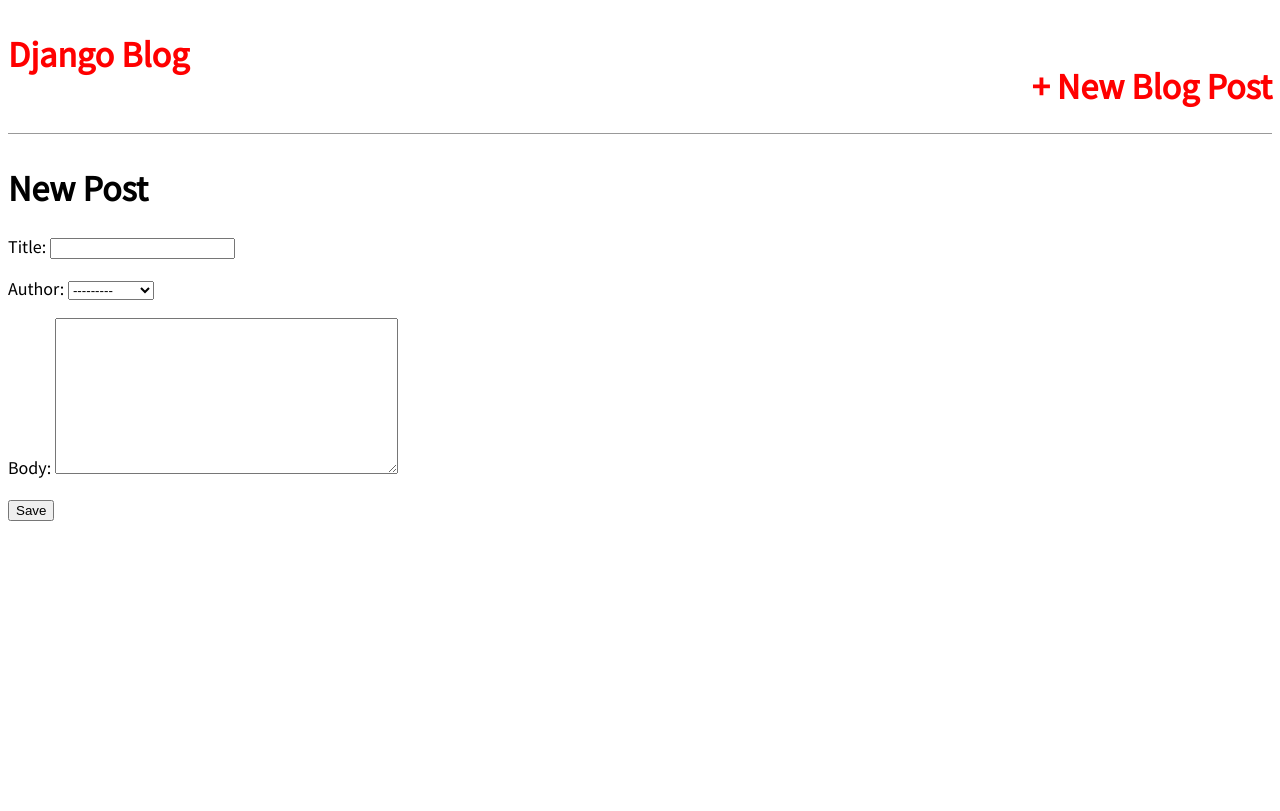
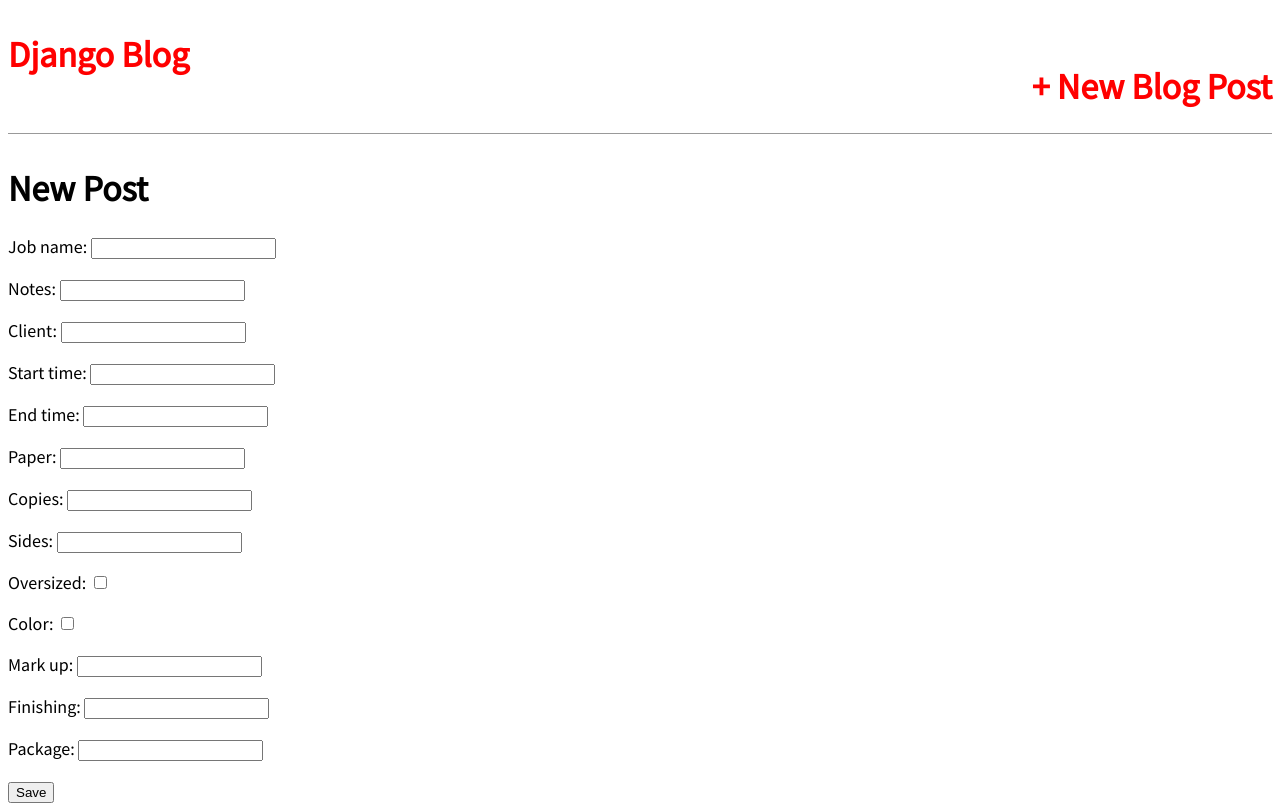
Before and after one commit to LukeMurchison/django_job_manager, a Django app: page /post/new/ in a window 1280 px wide. Before the commit the page ends 521 px from the top, so only its background shows below. Run offline with Django 4.2, Linux system fonts and the light colour scheme; data comes from the database, SQL or seed files in the repository.

Commit message:
Made new models

```diff
--- a/blog/admin.py
+++ b/blog/admin.py
@@ -1,6 +1,7 @@
 from django.contrib import admin
-from .models import Post
+from .models import Job, Paper
 
 # Register your models here.
 
-admin.site.register(Post)
+admin.site.register(Job)
+admin.site.register(Paper)
--- a/blog/models.py
+++ b/blog/models.py
@@ -3,16 +3,27 @@
 
 # Create your models here.
 
-class Post(models.Model):
-    title = models.CharField(max_length=200)
-    author = models.ForeignKey(
-        'auth.User',
-        on_delete=models.CASCADE,
-    )
-    body = models.TextField()
+class Job(models.Model):
+    job_name = models.CharField(max_length=200)
+    notes = models.CharField(max_length=200)
+    client = models.CharField(max_length=200)
+    start_time = models.DateField()
+    end_time = models.DateField()
+    paper = models.IntegerField()
+    copies = models.IntegerField()
+    sides = models.IntegerField()
+    oversized = models.BooleanField()
+    color = models.BooleanField()
+    mark_up = models.IntegerField()
+    finishing = models.IntegerField()
+    package = models.IntegerField()
 
-    def __str__(self):
-        return self.title
+    # def __str__(self):
+    #     return self.title
 
-    def get_absolute_url(self):
-        return reverse('post_detail', args=[str(self.id)])
+    # def get_absolute_url(self):
+    #     return reverse('post_detail', args=[str(self.id)])
+
+class Paper(models.Model):
+    paper_name = models.TextField()
+    cost = models.IntegerField()
--- a/blog/templates/home.html
+++ b/blog/templates/home.html
@@ -1,10 +1,10 @@
 {% extends 'base.html' %}
 
 {% block content %}
-    {% for post in object_list %}
+    {% for job in model %}
         <div class='post-entry'>
-            <h2><a href="{%url 'post_detail' post.pk%}">{{post.title}}</a></h2>
-            <p>{{post.body}}</p>
+            <h2><a href="{%url 'post_detail' post.pk%}">{{job.job_name}}</a></h2>
+            <p>{{job.client}}</p>
         </div>
     {% endfor %}
 {% endblock content %}
--- a/blog/templates/post_delete.html
+++ b/blog/templates/post_delete.html
@@ -3,7 +3,7 @@
 {% block content %}
     <h1>Delete Post</h1>
     <form action="" method="post">{% csrf_token %}
-        <p>Are you sure you want to delete "{{post.title}}"</p>
+        <p>Are you sure you want to delete "{{job.title}}"</p>
         <input type="submit" value="Confirm">
     </form>
 {% endblock content %}
--- a/blog/templates/post_detail.html
+++ b/blog/templates/post_detail.html
@@ -6,6 +6,6 @@
         <p>{{object.body}}</p>
     </div>
 
-    <a href="{%url 'post_edit' post.pk%}">+ Edit Blog Post</a>
-    <a href="{%url 'post_delete' post.pk%}">+ Delete Blog Post</a>
+    <a href="{%url 'post_edit' object.pk%}">+ Edit Blog Post</a>
+    <a href="{%url 'post_delete' object.pk%}">+ Delete Blog Post</a>
 {% endblock content %}
--- a/blog/urls.py
+++ b/blog/urls.py
@@ -1,10 +1,10 @@
 from django.urls import path
-from .views import BlogListView, BlogDetailView, BlogCreateView, BlogUpdateView, BlogDeleteView
+from .views import JobListView, JobDetailView, JobCreateView, JobUpdateView, JobDeleteView
 
 urlpatterns = [
-    path('post/<int:pk>/delete/', BlogDeleteView.as_view(), name="post_delete"),
-    path('post/<int:pk>/edit/', BlogUpdateView.as_view(), name="post_edit"),
-    path('post/new/', BlogCreateView.as_view(), name="post_new"),
-    path('post/<int:pk>', BlogDetailView.as_view(), name="post_detail"),
-    path('', BlogListView.as_view(), name='home')
+    path('post/<int:pk>/delete/', JobDeleteView.as_view(), name="post_delete"),
+    path('post/<int:pk>/edit/', JobUpdateView.as_view(), name="post_edit"),
+    path('post/new/', JobCreateView.as_view(), name="post_new"),
+    path('post/<int:pk>', JobDetailView.as_view(), name="post_detail"),
+    path('', JobListView.as_view(), name='home')
 ]
--- a/blog/views.py
+++ b/blog/views.py
@@ -1,28 +1,28 @@
 from django.views.generic import ListView, DetailView, CreateView, UpdateView, DeleteView
-from .models import Post
+from .models import Job
 from django.urls import reverse_lazy
 
 # Create your views here.
 
-class BlogListView(ListView):
-    model = Post
+class JobListView(ListView):
+    model = Job
     template_name = 'home.html'
 
-class BlogDetailView(DetailView):
-    model = Post
+class JobDetailView(DetailView):
+    model = Job
     template_name = 'post_detail.html'
 
-class BlogCreateView(CreateView):
-    model = Post
+class JobCreateView(CreateView):
+    model = Job
     template_name = 'post_new.html'
-    fields = ['title', 'author', 'body']
+    fields = ['job_name', 'notes', 'client', 'start_time', 'end_time', 'paper', 'copies', 'sides', 'oversized', 'color', 'mark_up', 'finishing', 'package']
 
-class BlogUpdateView(UpdateView):
-    model = Post
+class JobUpdateView(UpdateView):
+    model = Job
     template_name = 'post_edit.html'
     fields = ['title', 'body']
 
-class BlogDeleteView(DeleteView):
-    model = Post
+class JobDeleteView(DeleteView):
+    model = Job
     template_name = 'post_delete.html'
     success_url = reverse_lazy('home')
```
Also changed, not shown: blog/migrations/0001_initial.py, db.sqlite3.
